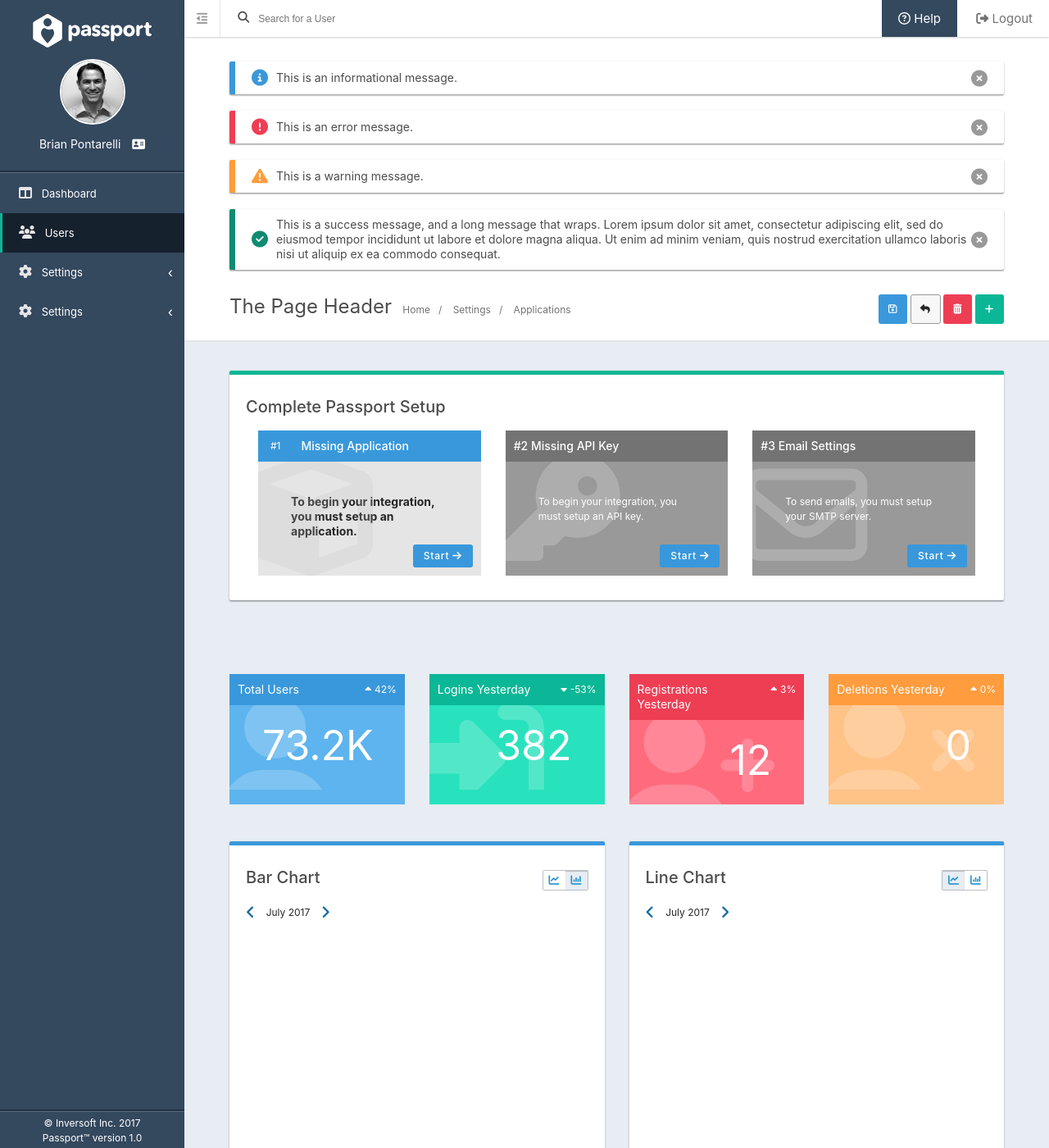
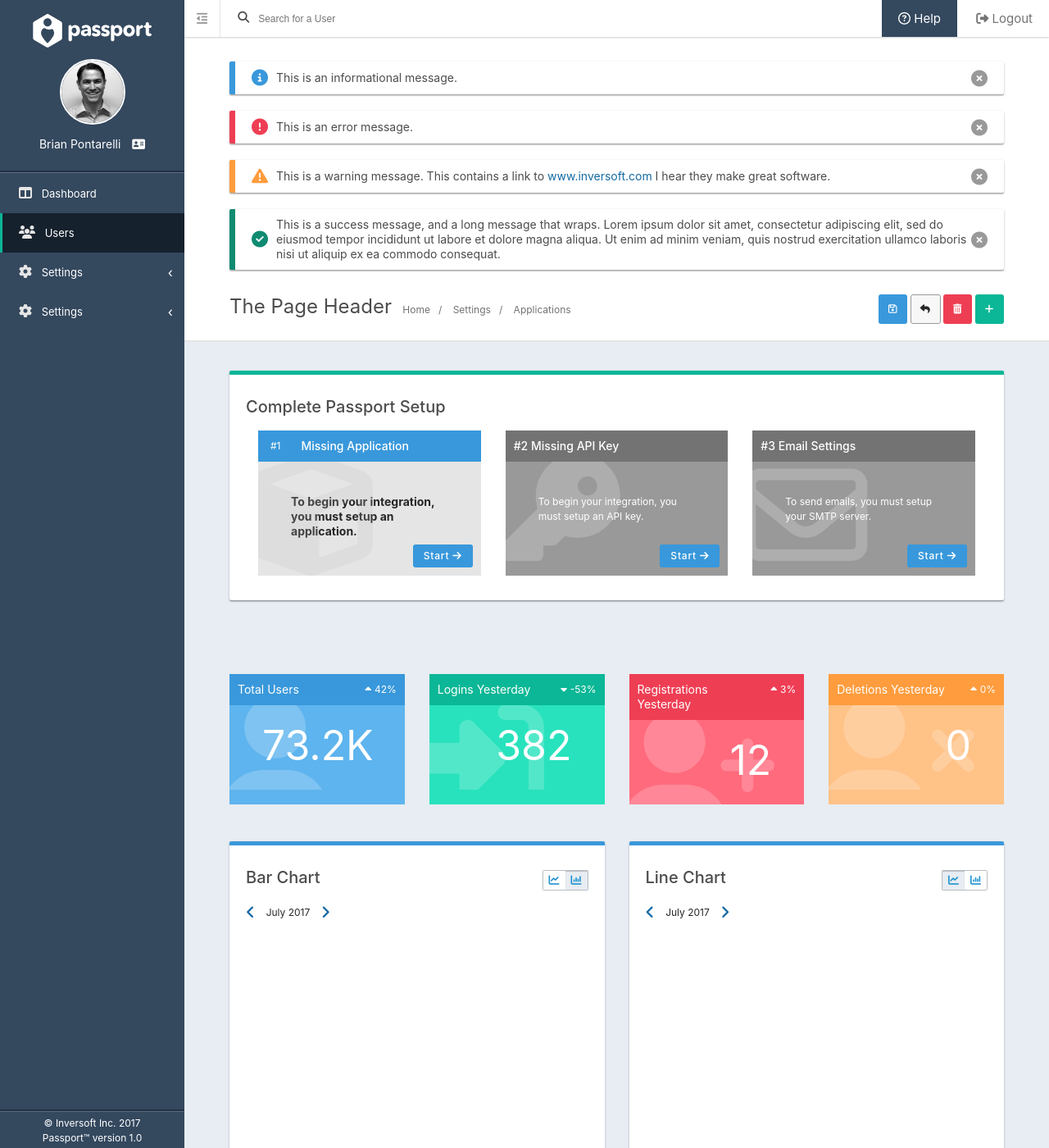
Before and after one commit to FusionAuth/fusionauth-style, a Jekyll site: the page built from index.md, in a window 1280 px wide and 1400 px high. Shown: the whole window at 82% size. Built offline with Jekyll 4.4.1, drawn with Linux system fonts in a browser that asks for light colours; nearby versions of some CDN libraries.

Commit message:
Fix invisible links in alerts.

```diff
--- a/_layouts/default.html
+++ b/_layouts/default.html
@@ -308,7 +308,7 @@
           <div class="alert warning">
             <i class="fa fa-exclamation-triangle"></i>
             <p>
-              This is a warning message.
+              This is a warning message. This contains a link to <a href="https://www.inversoft.com">www.inversoft.com</a> I hear they make great software.
             </p>
             <a href="#" class="dismiss-button"><i class="fa fa-times-circle"></i></a>
           </div>
--- a/_sass/alerts.scss
+++ b/_sass/alerts.scss
@@ -72,10 +72,6 @@
     i.fa {
       color: $gray-4;
     }
-
-    &:hover, &:visited {
-      color: #fff;
-    }
   }
 
   i {
@@ -86,6 +82,14 @@
     vertical-align: middle;
   }
 
+  p {
+    a {
+      display: inline;
+      font-size: inherit;
+      font-weight: inherit;
+    }
+  }
+
   > p, > ul, > div, > span {
     flex: 0 1 100%;
     margin: 0;
```
